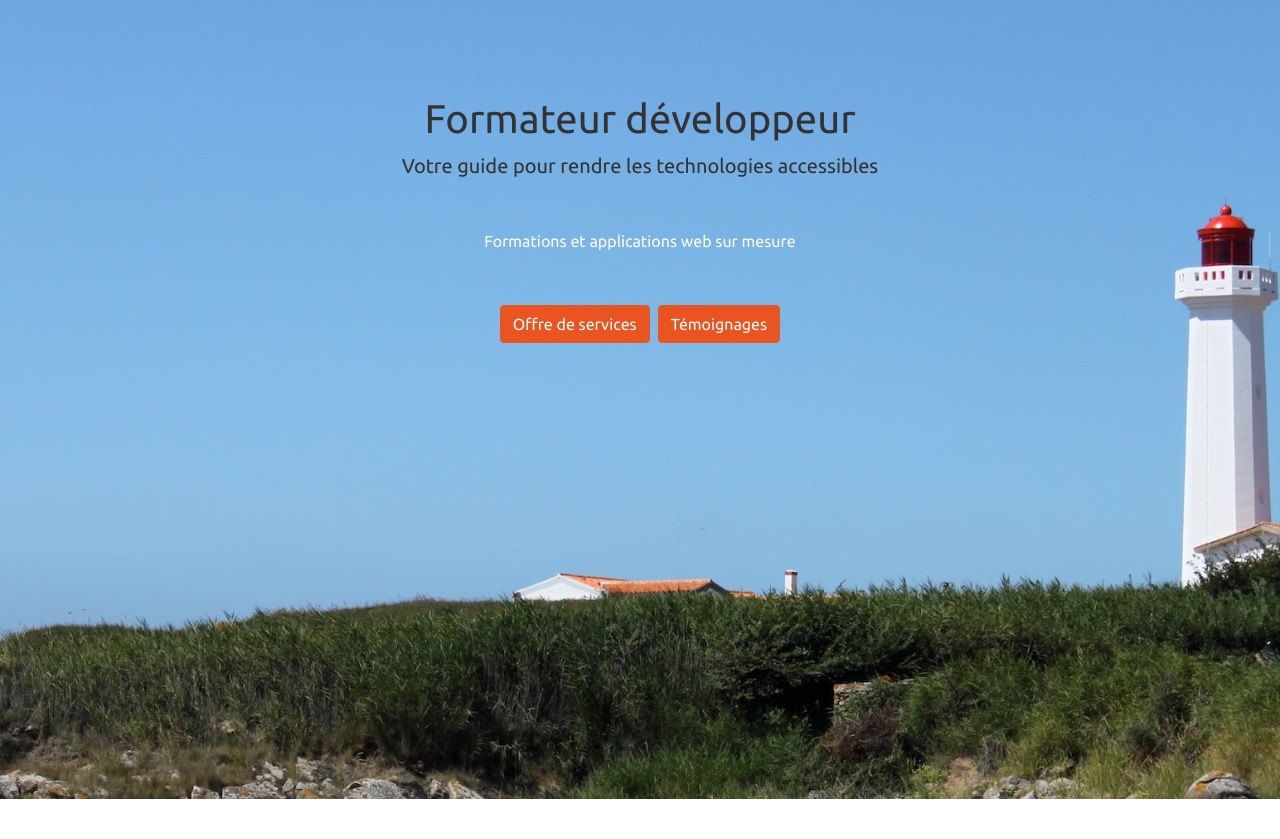
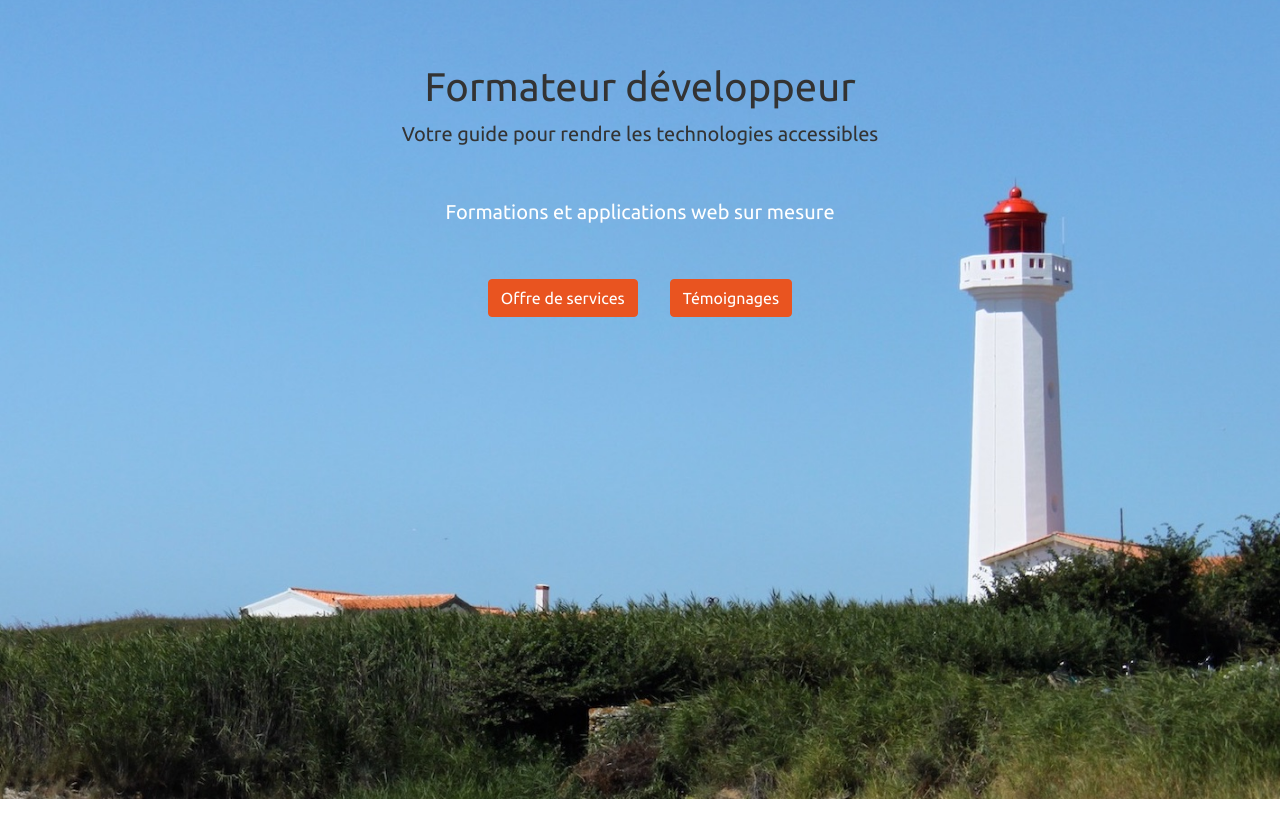
Before and after one commit to cgallitre/p5, a Symfony app: template templates/home.html.twig in a window 1280 px wide. Shown: the part 56-895 px from the top of the page. Run offline with Twig, Linux system fonts and the light colour scheme; the template is opened without the code that fills it, so the values that code supplies are empty; some libraries are stand-ins or nearby versions.

Commit message:
Ajout meta description + phare.jpg

```diff
--- a/templates/base.html.twig
+++ b/templates/base.html.twig
@@ -4,6 +4,7 @@
 <head>
     <meta charset="UTF-8">
     <meta name="viewport" content="width=device-width, initial-scale=1.0">
+    <meta name="description" content="{% block description %}Formateur / Développeur indépendant à Tours depuis 1997. HTML CSS Bootstrap JavaScript PHP MySQL Symfony / WordPress Moodle / Excel VBA Access Power BI / macOS{% endblock %}">
     <link rel="stylesheet" href="/css/bootstrap.min.css">
     <link rel="stylesheet" href="/css/style.css">
     <script src="/js/all.min.js"></script>
--- a/templates/home.html.twig
+++ b/templates/home.html.twig
@@ -14,14 +14,14 @@ Formateur développeur à Tours (37)
         <!-- slider -->
         <div class="row vh-100 vw-100 mx-sm-0" id="slider" >
             <div class="col text-center pt-5">
-                <h1 class="display-5 pt-5 reveal-1">Formateur développeur</h1>
+                <h1 class="display-5 pt-3 reveal-1">Formateur développeur</h1>
                 <p class="lead reveal-2">Votre guide pour rendre les technologies accessibles</p>
-                <p class="reveal-3 my-5 text-white">Formations et applications web sur mesure</p>
+                <p class="reveal-3 my-5 text-white lead">Formations et applications web sur mesure</p>
                 <div class="d-flex flex-row mt-5 justify-content-center">
-                    <p class="reveal-4 m-1">
+                    <p class="reveal-4 mx-3 my-1">
                         <a class="btn btn-primary btn-md" href="#services_homepage" role="button">Offre de services</a>
                     </p>
-                    <p class="reveal-4 m-1">
+                    <p class="reveal-4 mx-3 my-1">
                         <a class="btn btn-primary btn-md" href="#testimonial_homepage" role="button">Témoignages</a>
                     </p>
                 </div>
```
Also changed, not shown: public/img/phare.jpg, public/img/phare_old.jpg (added).
